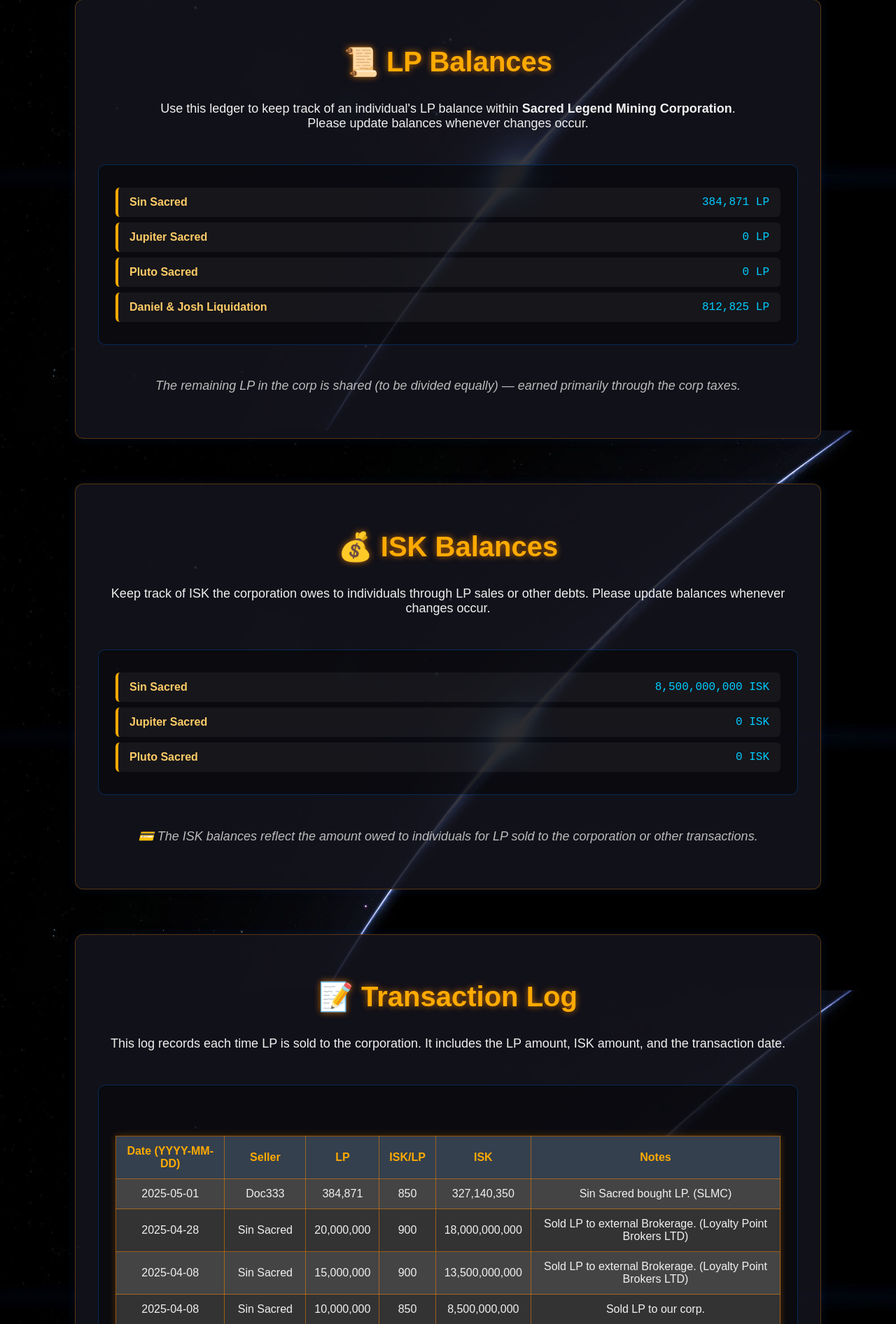
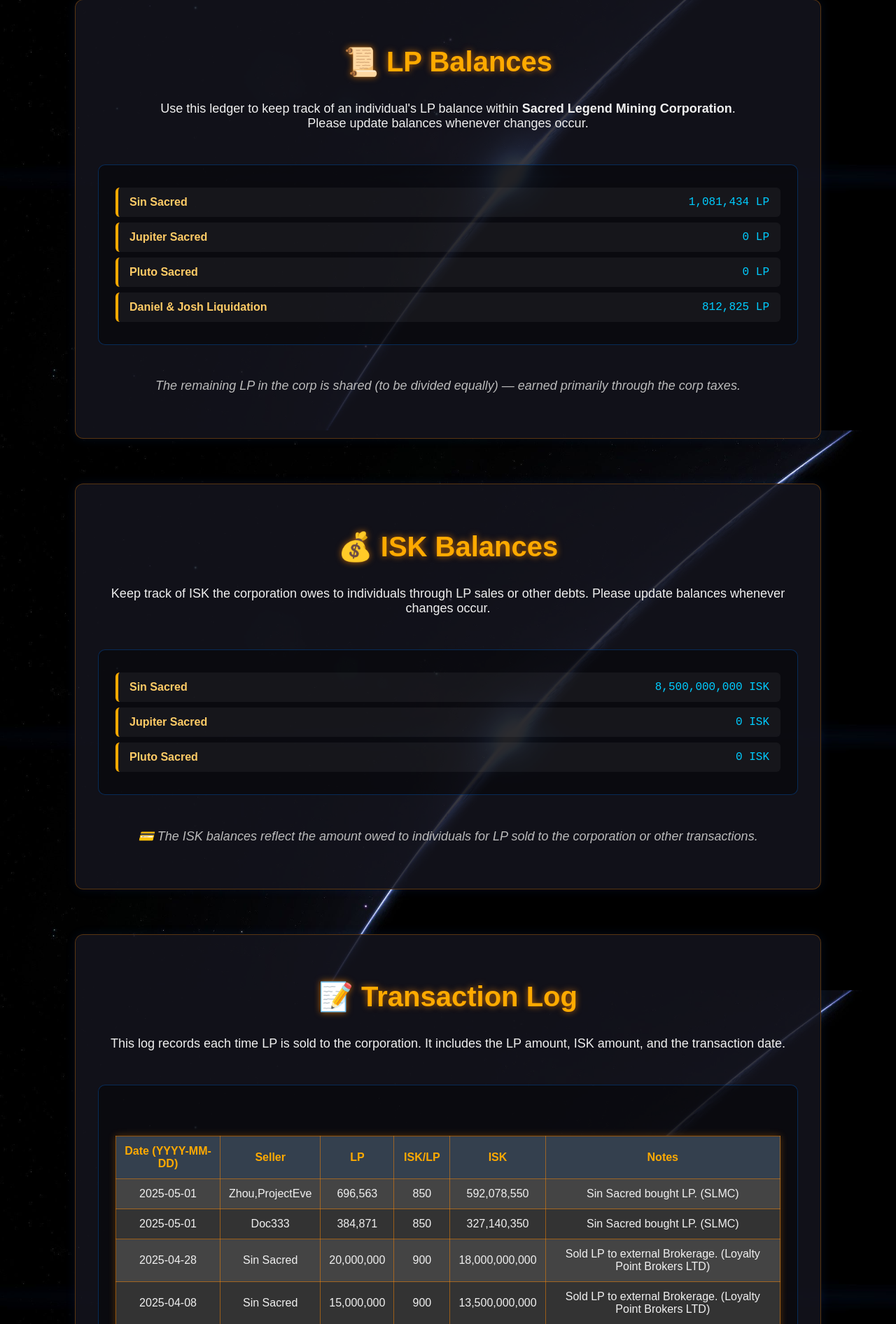
Before and after one commit to JBratvold/SLMC, a Flask app: page /balances in a window 1280 px wide. Shown: the part 185-2077 px from the top of the page at 70% size. Run offline with Flask 3, Linux system fonts and the light colour scheme.

Commit message:
Add another transaction

```diff
--- a/Daniel.py
+++ b/Daniel.py
@@ -3,7 +3,7 @@
 
 # Individual's LP balance within Sacred Legend Mining Corporation:
 # For example, if Sin Sacred owns 500k LP in the SLMC corp wallet, then set SinSacredLP = 500_000
-SinSacredLP = 384_871
+SinSacredLP = 1_081_434
 JupiterSacredLP = 0
 PlutoSacredLP = 0
 DanielJoshLiquidationLP = 812_825
--- a/config.py
+++ b/config.py
@@ -3,7 +3,7 @@
 
 # Individual's LP balance within Sacred Legend Mining Corporation:
 # For example, if Sin Sacred owns 500k LP in the SLMC corp wallet, then set SinSacredLP = 500_000
-SinSacredLP = 384_871
+SinSacredLP = 1_081_434
 JupiterSacredLP = 0
 PlutoSacredLP = 0
 DanielJoshLiquidationLP = 812_825
--- a/templates/balances.html
+++ b/templates/balances.html
@@ -73,6 +73,14 @@
             <tbody>
                 <tr>
                     <td>2025-05-01</td>
+                    <td>Zhou,ProjectEve</td>
+                    <td>696,563</td>
+                    <td>850</td>
+                    <td>592,078,550</td>
+                    <td>Sin Sacred bought LP. (SLMC)</td>
+                </tr>
+                <tr>
+                    <td>2025-05-01</td>
                     <td>Doc333</td>
                     <td>384,871</td>
                     <td>850</td>
```
